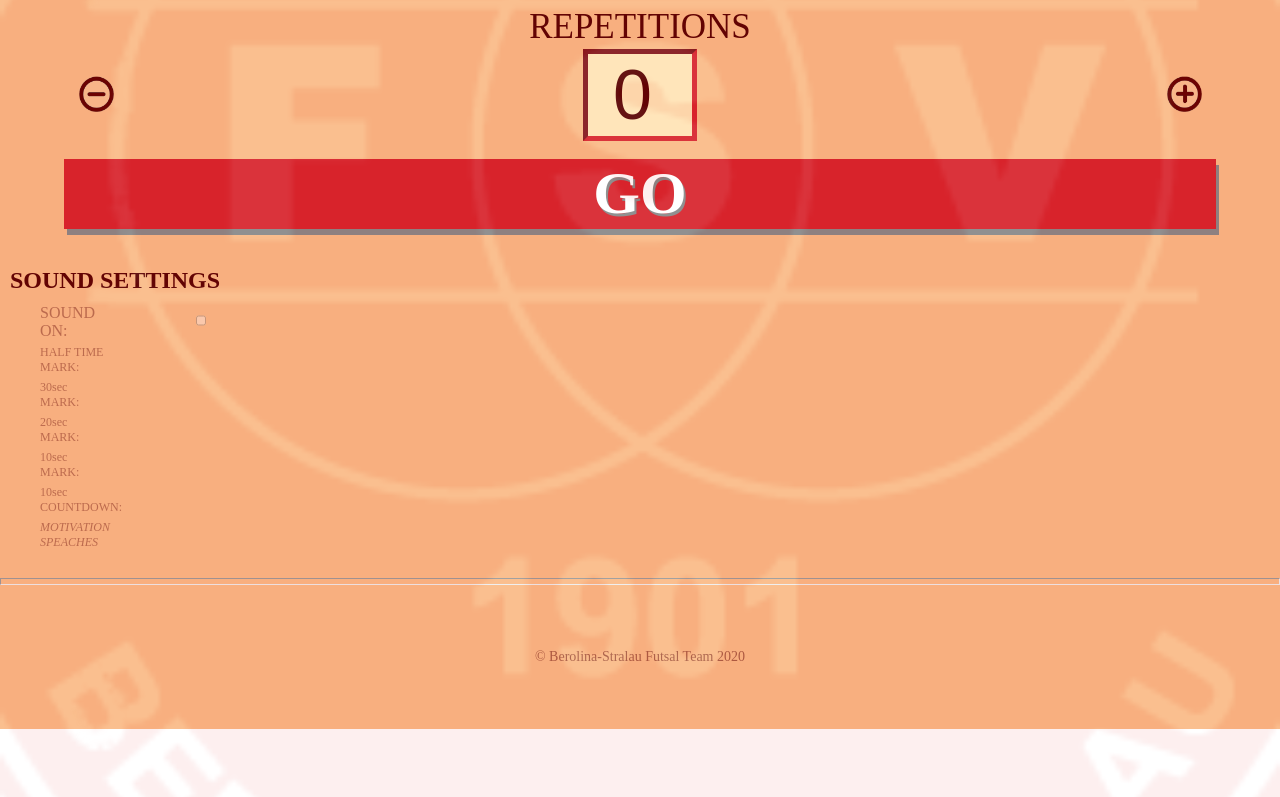
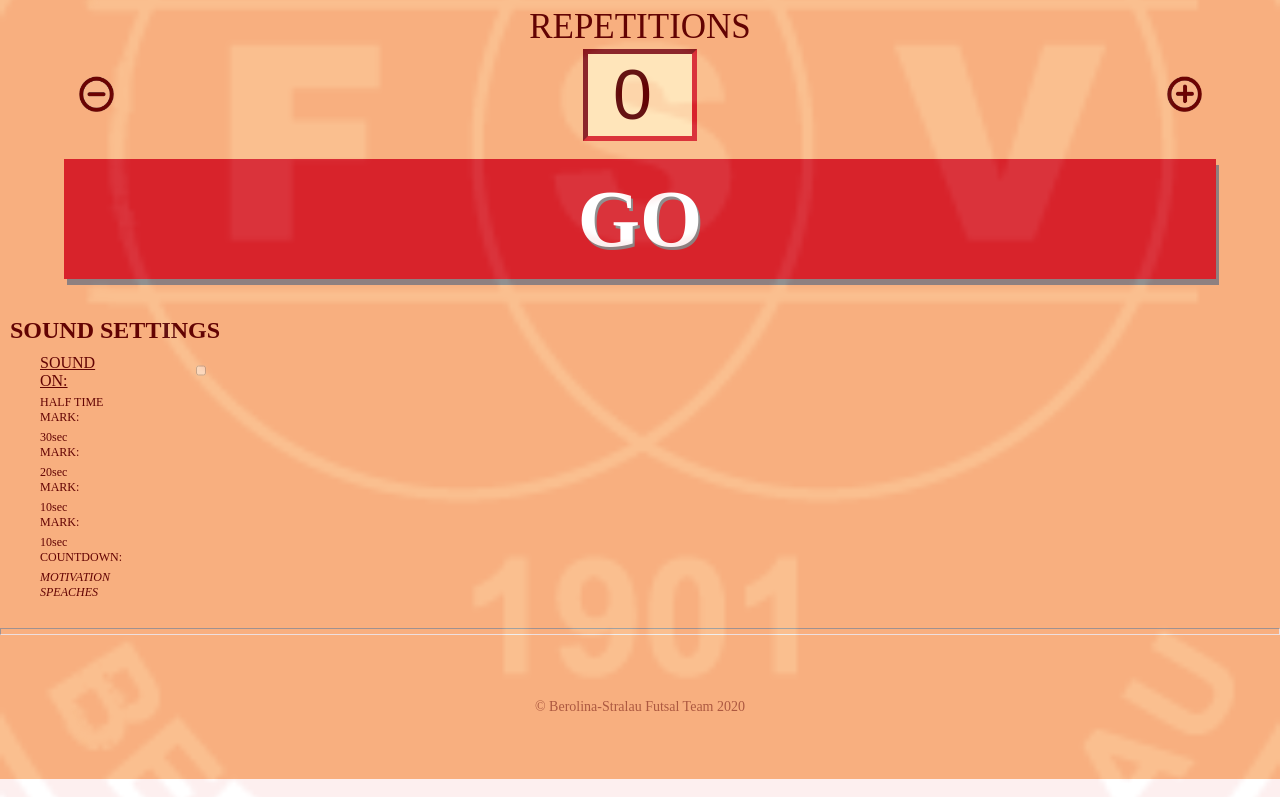
Before and after one commit to Filip-Zafran/Interval_Timer--Redux, a React (Create React App) app: page / in a window 1280 px wide. Shown: the part 577-1374 px from the top of the page. Built offline with nearby package versions, Linux system fonts and the light colour scheme.

Commit message:
TimerScreen CSS, need to modify z-index

```diff
--- a/src/App.css
+++ b/src/App.css
@@ -1,4 +1,3 @@
-
 @import url('https://fonts.googleapis.com/css2?family=Caveat+Brush&family=Metal+Mania&display=swap" rel="stylesheet'),
 .App-link {
 	color: #61dafb;
@@ -8,7 +7,6 @@
 	color: rgb(90, 2, 2);
 	background-color: rgb(250, 187, 135);
 	font-family: 'Caveat Brush', cursive;
-
 }
 
 #trainingTimeLabel {
@@ -19,7 +17,6 @@
 	justify-items: left;
 }
 
-
 label {
 	font-size: 35px;
 	display: flex;
@@ -27,6 +24,16 @@ label {
 	padding-top: 5%;
 	position: "absolute";
 	z-index: "1";
+}
+
+.beepCheckbox {
+	margin-left: 80px;
+	opacity: 0.4;
+}
+
+.beepCheckbox2 {
+	margin-left: 40px;
+	opacity: 0.4;
 }
 
 .beepLabel {
@@ -39,17 +46,12 @@ label {
 }
 
 .beepLabelOn {
+	transition: opacity .2 ease;
+	font-size: 12px;
+	justify-content: left;
+	margin-left: 30px;
+	padding-top: 5px;
 	opacity: 1;
-}
-
-.beepCheckbox {
-	margin-left: 80px;
-	opacity: 0.4;
-}
-
-.beepCheckbox2 {
-	margin-left: 40px;
-	opacity: 0.4;
 }
 
 #labelSound {
@@ -64,7 +66,6 @@ height: 90%;
 .beepDiv {
 	display: grid;
 	grid-template-columns: 50% 5%;
-
 }
 
 h2 {
@@ -121,16 +122,17 @@ h2 {
 	background-color: none;
 }
 
-#goButton {
-	display: inline-block;
-	height: 70px;
+.goButton {
+	display: flex;
+	align-items: center;
+	justify-content: center;
+	height: 120px;
 	width: 90%;
 	font-weight: bold;
-	font-size: 60px;
+	font-size: 80px;
 	background-color: rgb(216, 36, 45);
 	border: none;
 	color: white;
-	text-align: center;
 	text-decoration: none;
 	box-shadow: 3px 6px #888888;
 	text-shadow: 2px 3px #888888;
@@ -162,3 +164,28 @@ h2 {
 	height: 5px;
 	color: moccasin;
 }
+
+#circleImg {
+	width: 100%;
+	margin-bottom: 40px;
+	position: "absolute";
+	z-index: "1";
+}
+
+.coundownClock {
+	display: flex;
+	justify-content: center;
+	font-size: 111px;
+	font-weight: bold;
+	position: "absolute";
+	z-index: "2";
+}
+
+.repetitionsCount {
+	display: flex;
+	justify-content: center;
+	font-size: 33px;
+	font-weight: italic;
+
+	/* z-index: "1"; */
+}
--- a/src/pages/Settings.js
+++ b/src/pages/Settings.js
@@ -9,7 +9,7 @@ import Logo from "../images/logo.png";
 import Plus from "../images/plus.png";
 import Minus from "../images/minus.png";
 import Timer from "../images/timer.png";
-import TimerScreen from "../pages/TimerScreen"
+
 
 
 class Settings extends React.Component {
@@ -21,7 +21,7 @@ class Settings extends React.Component {
       breakTimeMinutes: '00', breakTimeSeconds: '00',
       repetitions: 0,
       sound: false,
-      fontOpacity: 0.4,
+      // fontOpacity: 0.4,
     };
     this.setTrainingTimeMinutes = this.setTrainingTimeMinutes.bind(this);
     this.setTrainingTimeSeconds = this.setTrainingTimeSeconds.bind(this);
@@ -50,15 +50,7 @@ class Settings extends React.Component {
   setRepetitions (event) {
     this.setState({ repetitions: parseInt(event.target.value) })
   }
-
-// function Sound() {
-//   if (#checkboxSound is checked) {
-//     return className="beepCheckbox2" & className="beepCheckbox" style={{opacity: "1.0"}}
-//   }
-// }
-
-
-  render () {
+ render () {
     return (
 
     <div className="mainDiv" >
@@ -69,8 +61,7 @@ class Settings extends React.Component {
                     src={Timer}
             alt="timer symbol"
           />
-
-      &nbsp;
+              &nbsp;
            &nbsp;Interval Training Timer&nbsp;&nbsp;
 
 
@@ -103,9 +94,7 @@ class Settings extends React.Component {
 
       <div className="timerCells">
 
-
-
-          <img
+              <img
             id="minusImgTT"
                     src={Minus}
             alt="minus symbol"
@@ -185,7 +174,7 @@ class Settings extends React.Component {
       <div id="buttonDiv">
 
                   <Link to="/TimerScreen"
-        id="goButton">GO</Link>
+        className="goButton">GO</Link>
 
         </div>
             <br />
@@ -195,43 +184,45 @@ class Settings extends React.Component {
           <h2>SOUND SETTINGS </h2>
 
           <div className="beepDiv">
-            <label className="beepLabel" id="labelSound" > SOUND ON:</label>
+            <label className="beepLabel" className="beepLabelOn"  id="labelSound" > <u>SOUND ON:</u></label>
             <input
               id="checkboxSound"
               className="beepCheckbox"
               type="checkbox"
-              onClick={(e) => this.setState({ sound: e.target.checked, })}
+              onClick={(e) => this.setState({ sound: e.target.checked})}
             />
+            {/* fontOpacity: e.target.checked  */}
           </div>
 
              <div className="beepDiv">
-          <label className="beepLabel"> HALF TIME MARK:      </label>
-            <input disabled={!this.state.sound} id="checkboHalf" className="beepCheckbox2" type="checkbox"></input>
+          <label className="beepLabel" className="beepLabelOn" > HALF TIME MARK:      </label>
+            <input disabled={!this.state.sound} id="checkboxHalf" className="beepCheckbox2" type="checkbox"></input>
+         {/* && !this.state.fontOpacity */}
           </div>
 
               <div className="beepDiv">
-          <label className="beepLabel"> 30sec MARK:   </label>
-              <input disabled={!this.state.sound} id="checkbox30" className="beepCheckbox" type="checkbox"></input>
+          <label className="beepLabel" className="beepLabelOn"> 30sec MARK:   </label>
+              <input disabled={!this.state.sound} id="checkbox30"  className="beepCheckbox" type="checkbox"></input>
           </div>
 
               <div className="beepDiv">
-          <label className="beepLabel"> 20sec MARK:      </label>
-              <input disabled={!this.state.sound} id="checkbox20" className="beepCheckbox2" type="checkbox"></input>
+          <label className="beepLabel" className="beepLabelOn"> 20sec MARK:      </label>
+              <input disabled={!this.state.sound} id="checkbox20"  className="beepCheckbox2" type="checkbox"></input>
           </div>
 
               <div className="beepDiv">
-          <label className="beepLabel"> 10sec MARK:     </label>
-              <input disabled={!this.state.sound} id="checkbox10" className="beepCheckbox" type="checkbox"></input>
-          </div>
+          <label className="beepLabel" className="beepLabelOn"> 10sec MARK:     </label>
+              <input disabled={!this.state.sound} id="checkbox10"  className="beepCheckbox" type="checkbox"></input>
+                   </div>
 
               <div className="beepDiv">
-          <label className="beepLabel"> 10sec COUNTDOWN:      </label>
+          <label className="beepLabel" className="beepLabelOn"> 10sec COUNTDOWN:      </label>
               <input disabled={!this.state.sound} id="checkboxCountdown" className="beepCheckbox2" type="checkbox"></input>
           </div>
 
                 <div className="beepDiv">
-          <label className="beepLabel"> <i>MOTIVATION SPEACHES </i>    </label>
-              <input disabled={!this.state.sound} id="checkboxMotivational"  className="beepCheckbox" type="checkbox"></input>
+          <label className="beepLabel" className="beepLabelOn"> <i>MOTIVATION SPEACHES </i>    </label>
+              <input disabled={!this.state.sound} id="checkboxMotivational"   className="beepCheckbox" type="checkbox"></input>
           </div>
 
             </div>
--- a/src/pages/TimerScreen.js
+++ b/src/pages/TimerScreen.js
@@ -1,16 +1,60 @@
 import React from 'react';
 import UIfx from 'uifx';
 // https://www.npmjs.com/package/uifx
+import Logo from "../images/logo.png";
+import Circle from "../images/circle.png";
+import {
+  BrowserRouter as Router,
+  Switch,
+  Route,
+  Link
+} from "react-router-dom";
 
 
 class TimerScreen extends React.Component {
 
-    render() {
+state = {
+  minutes: 3,
+  seconds: 0,
+  reps: 3
+}
+
+  render() {
+
+  const { minutes, seconds, reps } = this.state
+
       return (
-        <div>
 
 
-         <h1>test</h1>
+
+    <div className="mainDiv" >
+
+               <img
+            className="logoImg"
+            style={{
+              width: "100%",
+              opacity: "0.07",
+                    position: "absolute",
+                  zIndex: "-1"
+                          }}
+            src={Logo}
+            alt="berolina-stralau logo"
+        />
+
+
+          <div className="coundownClock">  { minutes < 10 ? `0${ minutes }` : minutes }:{ seconds < 10 ? `0${ seconds }` : seconds } </div>
+
+          <img id="circleImg" src={Circle} />
+          <div className="repetitionsCount"> <i>reps left: {reps}</i> </div>
+
+
+
+            <div id="buttonDiv">
+                                <Link to="/TimerScreen"
+        className="goButton">PAUSE</Link>
+
+        </div>
+            <br />
 
         </div>
 
```
Also changed, not shown: src/timer.html (added, +20 -0 lines), src/timerSetup.js (added, +19 -0 lines), src/images/circle.png (added). Lines whose indentation alone changed are shown as unchanged.
